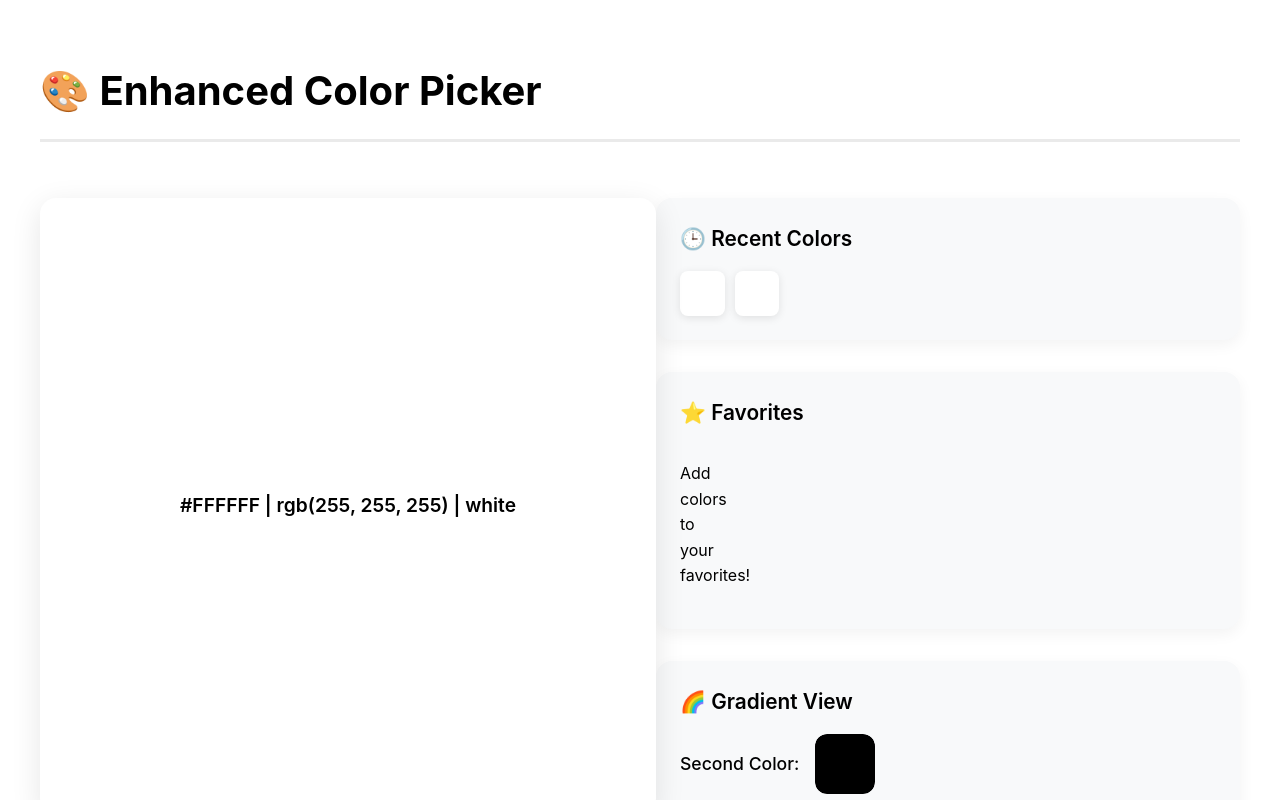
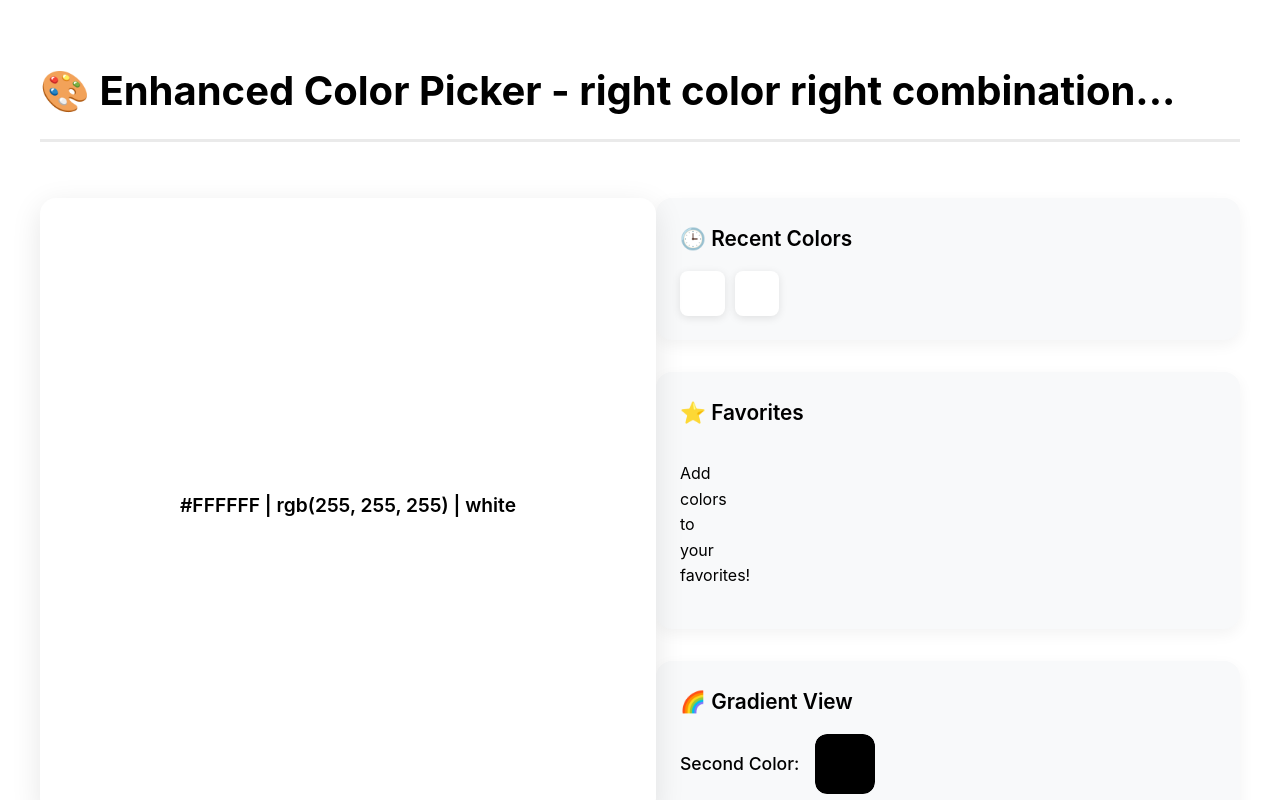
Before and after one commit to iamyosh/Enhanced-Color-Picker-Application, a React (Vite) app: page / in a window 1280 px wide. Shown: the top 800 px of the page. Built offline with nearby package versions, Linux system fonts and the light colour scheme.

Commit message:
content  added to the main heading element

```diff
--- a/src/ColorPicker.jsx
+++ b/src/ColorPicker.jsx
@@ -55,7 +55,7 @@ function ColorPicker(){
 
     return(
         <div className="color-picker-container">
-            <h1>🎨 Enhanced Color Picker</h1>
+            <h1>🎨 Enhanced Color Picker <span className="text2">- right color right combination...</span></h1>
 
             {/* Left Column - Main Color Picker */}
             <div className="main-section">
```
